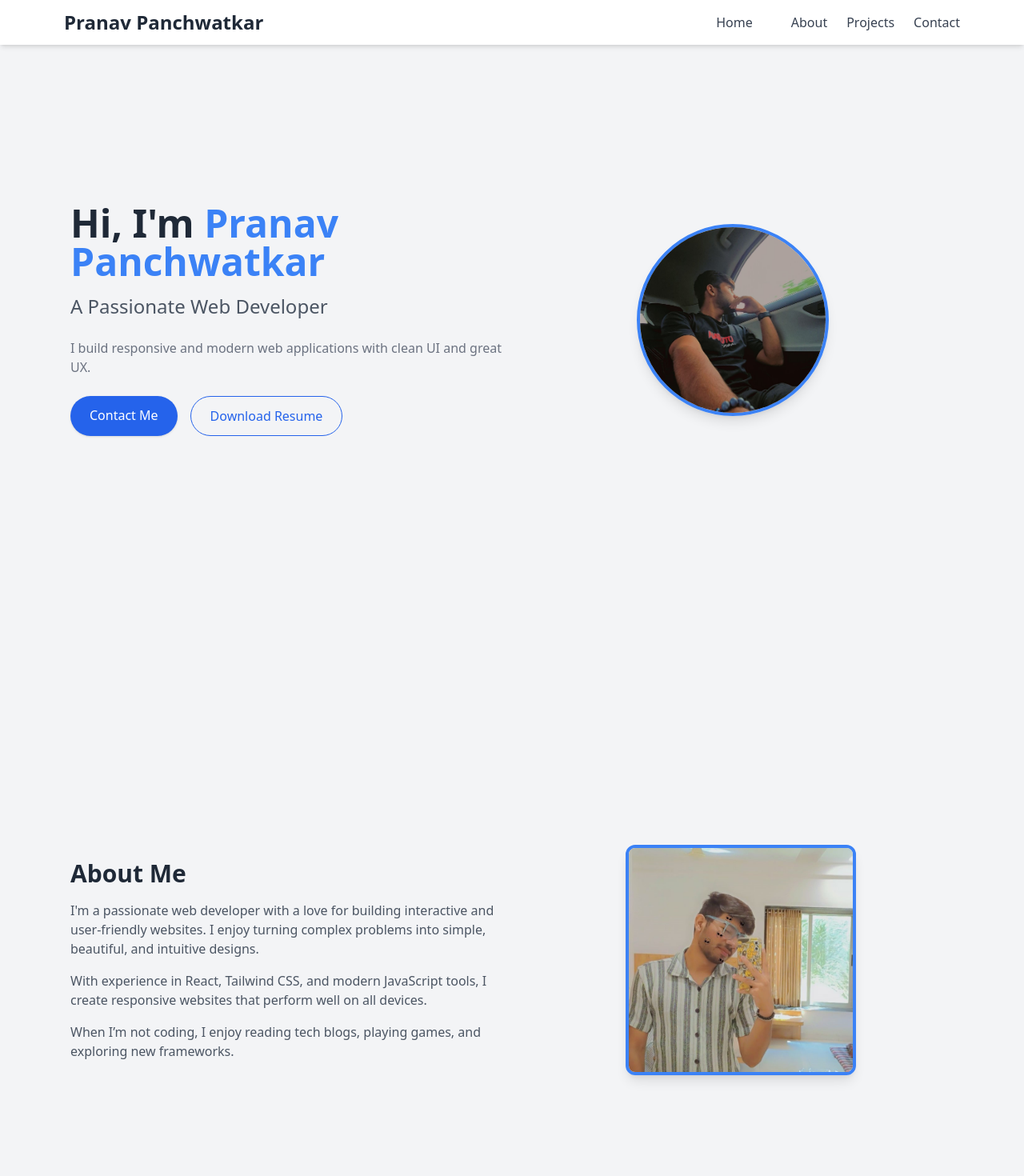
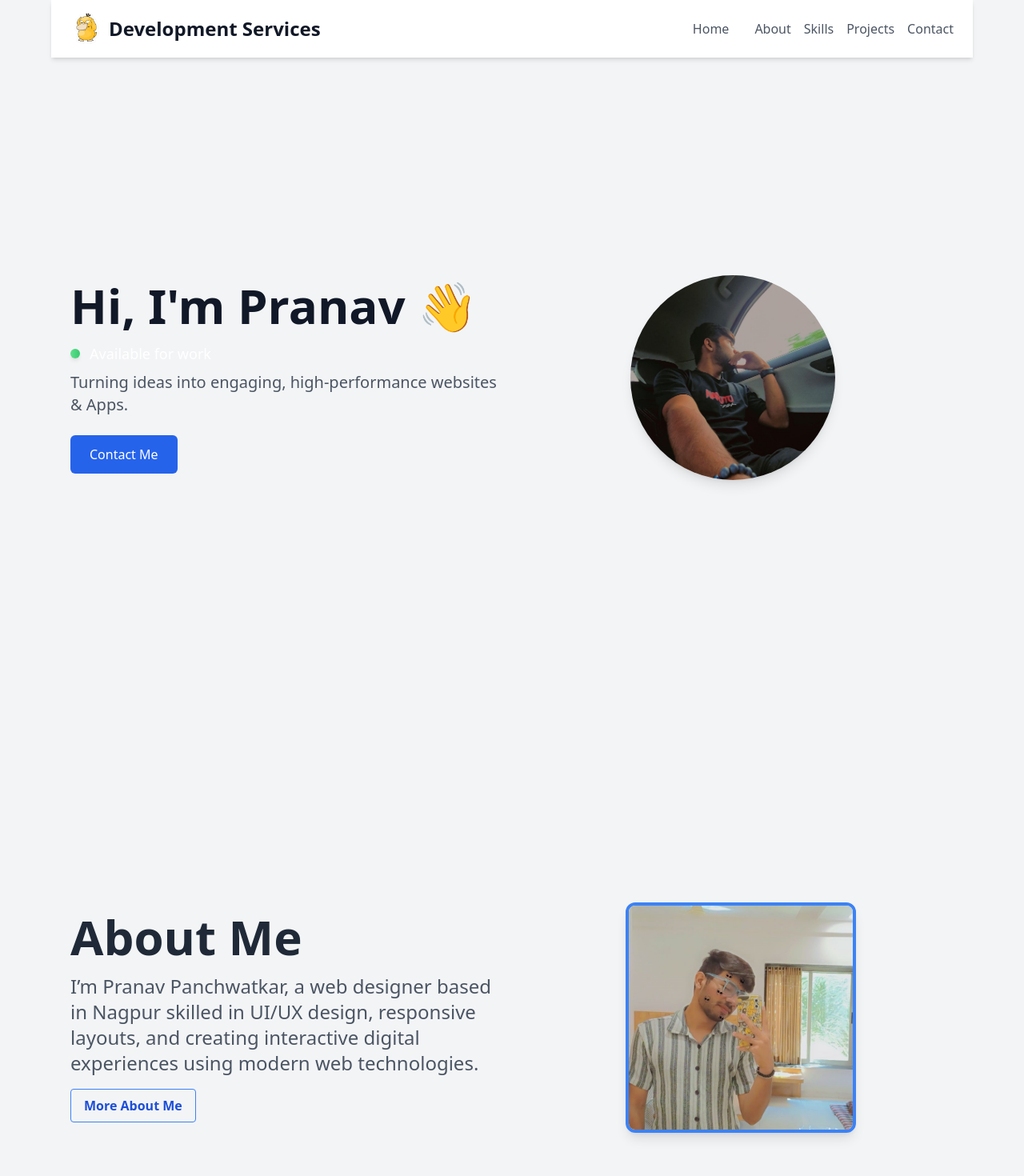
Before and after one commit to rexwritecodes/Portfolio, a React (Vite) app: page / in a window 1280 px wide. Shown: the top 1470 px of the page at 80% size. Built offline with nearby package versions, Linux system fonts and the light colour scheme.

Commit message:
done the animation part

```diff
--- a/package.json
+++ b/package.json
@@ -11,9 +11,11 @@
   },
   "dependencies": {
     "@tailwindcss/vite": "^4.1.7",
+    "framer-motion": "^12.12.2",
     "react": "^19.1.0",
     "react-dom": "^19.1.0",
-    "react-icons": "^5.5.0"
+    "react-icons": "^5.5.0",
+    "react-router-dom": "^7.6.0"
   },
   "devDependencies": {
     "@eslint/js": "^9.25.0",
--- a/src/components/About.jsx
+++ b/src/components/About.jsx
@@ -11,20 +11,27 @@ function About() {
     >
       {/* Left: Text */}
       <div className="md:w-1/2">
-        <h2 className="text-3xl font-bold text-gray-800 dark:text-white mb-4">
+        <h2 className="text-6xl font-bold text-gray-800 dark:text-white mb-4">
           About Me
         </h2>
-        <p className="text-gray-600 dark:text-gray-300 mb-4">
-          I'm a passionate web developer with a love for building interactive and user-friendly websites.
-          I enjoy turning complex problems into simple, beautiful, and intuitive designs.
+        <p className="text-2xl text-gray-600 dark:text-gray-300 mb-4">
+         I’m Pranav Panchwatkar, a web designer based in Nagpur skilled in UI/UX design, responsive layouts, and creating interactive digital experiences using modern web technologies.
         </p>
-        <p className="text-gray-600 dark:text-gray-300 mb-4">
+        {/* <p className="text-xl text-gray-600 dark:text-gray-300 mb-4">
           With experience in React, Tailwind CSS, and modern JavaScript tools, I create responsive
           websites that perform well on all devices.
         </p>
-        <p className="text-gray-600 dark:text-gray-300">
+        <p className="text-xl text-gray-600 dark:text-gray-300">
           When I’m not coding, I enjoy reading tech blogs, playing games, and exploring new frameworks.
-        </p>
+        </p> */}
+        <button
+            type="button"
+            onClick={() => window.location.href = '/about'}
+
+            className="bg-transparent hover:bg-blue-500 text-blue-700 font-semibold hover:text-white py-2 px-4 border border-blue-500 hover:border-transparent rounded"
+          >
+            More About Me
+          </button>
       </div>
 
       {/* Right: Image */}
--- a/src/components/Contact.jsx
+++ b/src/components/Contact.jsx
@@ -58,6 +58,13 @@ function Contact() {
           >
             Send Message
           </button>
+          <button
+            type="button"
+            onClick={() => window.location.href = 'tel:+918806815135'}
+            className="w-full bg-green-600 text-white py-3 rounded-md hover:bg-green-700 transition transform hover:scale-105"
+          >
+            Call Me
+          </button>
         </form>
       </div>
     </section>
--- a/src/components/Hero.jsx
+++ b/src/components/Hero.jsx
@@ -1,40 +1,73 @@
-import React from 'react';
-import profileImg from '../assets/selfi.jpg'; // Adjust the path as necessary
-
-
+import React from "react";
+import { motion } from "framer-motion";
+import profileImage from "../assets/profile.jpg"; // Make sure this exists
 
 function Hero() {
   return (
-    <section className="h-screen flex flex-col-reverse md:flex-row items-center justify-between max-w-6xl mx-auto px-6 py-20" id="home">
-      {/* Left Content */}
-      <div className="text-center md:text-left md:w-1/2">
-        <h1 className="text-4xl md:text-5xl font-bold text-gray-800 dark:text-white mb-4">
-          Hi, I'm <span className="text-blue-500">Pranav Panchwatkar</span>
-        </h1>
-        <h2 className="text-2xl text-gray-600 dark:text-gray-300 mb-6">
-          A Passionate Web Developer
-        </h2>
-        <p className="text-gray-500 dark:text-gray-400 mb-6">
-          I build responsive and modern web applications with clean UI and great UX.
-        </p>
-        <div className="flex flex-col sm:flex-row gap-4 justify-center md:justify-start">
-          <a href="#contact" className="px-6 py-3 bg-blue-600 text-white rounded-full shadow hover:bg-blue-700 transition">
-            Contact Me
-          </a>
-          <a href="/resume.pdf" download className="px-6 py-3 border border-blue-600 text-blue-600 rounded-full hover:bg-blue-50 dark:hover:bg-gray-800 transition">
-            Download Resume
-          </a>
-        </div>
+    <section className="h-screen flex flex-col-reverse md:flex-row items-center justify-between max-w-6xl mx-auto px-6 py-20">
+      {/* Text Content */}
+      <div className="md:w-1/2">
+        {/* Heading */}
+        <motion.h1
+          initial={{ y: -100, opacity: 0 }}
+          animate={{ y: 0, opacity: 1 }}
+          transition={{ duration: 0.8 }}
+          className="text-5xl md:text-6xl font-bold text-gray-900 dark:text-white mb-4"
+        >
+          Hi, I'm Pranav 👋
+        </motion.h1>
+
+        {/* Availability line */}
+        <motion.div
+  initial={{ y: -100, opacity: 0 }}
+  animate={{ y: 0, opacity: 1 }}
+  transition={{ delay: 0.2, duration: 0.8 }}
+  className="flex items-center justify-center md:justify-start gap-3 mb-2"
+>
+  {/* Green dot */}
+<div
+    className="w-3 h-3 rounded-full bg-[linear-gradient(to_right,#4ade80,#22c55e)] shadow-md animate-pulse"
+  ></div>
+  {/* Text */}
+  <p className="text-white font-medium text-lg">Available for work</p>
+</motion.div>
+
+        {/* Tagline */}
+        <motion.p
+          initial={{ y: -100, opacity: 0 }}
+          animate={{ y: 0, opacity: 1 }}
+          transition={{ delay: 0.4, duration: 1 }}
+          className="text-xl text-gray-600 dark:text-gray-300 mb-6"
+        >
+          Turning ideas into engaging, high-performance websites & Apps.
+        </motion.p>
+
+        {/* Call To Action Button */}
+        <motion.a
+          href="#contact"
+          initial={{ y: 0, opacity: 0 }}
+          animate={{ y: 0, opacity: 1 }}
+          transition={{ delay: 1, duration: 1 }}
+          whileHover={{ scale: 1.05 }}
+          className="inline-block bg-blue-600 text-white px-6 py-3 rounded-md hover:bg-blue-700 transition"
+        >
+          Contact Me
+        </motion.a>
       </div>
 
-      {/* Right Image */}
-      <div className="md:w-1/2 mb-10 md:mb-0 flex justify-center">
+      {/* Profile Image */}
+      <motion.div
+        initial={{ y: 50, opacity: 0 }}
+        animate={{ y: 0, opacity: 1 }}
+        transition={{ delay: 0.9, duration: 1 }}
+        className="md:w-1/2"
+      >
         <img
-          src={profileImg}
-          alt="Profile"
-          className="rounded-full w-60 h-60 object-cover border-4 border-blue-500 shadow-lg"
+          src={profileImage}
+          alt="Pranav Profile"
+          className="rounded-full w-64 h-64 object-cover mx-auto shadow-lg"
         />
-      </div>
+      </motion.div>
     </section>
   );
 }
--- a/src/components/Navbar.jsx
+++ b/src/components/Navbar.jsx
@@ -1,19 +1,25 @@
 import React from 'react';
+import logo from '../assets/psyduck-removebg.png';
 
-function Navbar() {
+const Navbar = () => {
   return (
-    <nav className="bg-white shadow-md fixed w-full top-0 left-0 z-50 dark:bg-gray-900">
-      <div className="max-w-6xl mx-auto px-4 py-3 flex justify-between items-center">
-        <h1 className="text-2xl font-bold text-gray-800 dark:text-white">Pranav Panchwatkar</h1>
-        <div className="space-x-6 hidden md:block">
-          <a href="#" className="text-gray-700 dark:text-gray-200 hover:text-blue-500">Home</a>
-          <a href="#about" className="text-gray-700 dark:text-gray-200 hover:text-blue-500">About</a>
-          <a href="#projects" className="text-gray-700 dark:text-gray-200 hover:text-blue-500">Projects</a>
-          <a href="#contact" className="text-gray-700 dark:text-gray-200 hover:text-blue-500">Contact</a>
-        </div>
+    <nav className="px-6 py-4  flex items-center justify-between bg-white dark:bg-gray-900 shadow-md max-w-6xl mx-auto px-6 py-20">
+      {/* Logo on the left */}
+      <div className="flex items-center gap-2">
+        <img src={logo} alt="Logo" className="h-10 w-auto object-contain" />
+        <span className="text-2xl font-bold text-gray-900 dark:text-white">Development Services</span>
+      </div>
+
+      {/* Navigation links (right side) */}
+      <div className="space-x-4 hidden md:flex">
+        <a href="#home" className="text-gray-600 dark:text-gray-300 hover:text-blue-600">Home</a>
+        <a href="#about" className="text-gray-600 dark:text-gray-300 hover:text-blue-600">About</a>
+        <a href="#skills" className="text-gray-600 dark:text-gray-300 hover:text-blue-600">Skills</a>
+        <a href="#projects" className="text-gray-600 dark:text-gray-300 hover:text-blue-600">Projects</a>
+        <a href="#contact" className="text-gray-600 dark:text-gray-300 hover:text-blue-600">Contact</a>
       </div>
     </nav>
   );
-}
+};
 
 export default Navbar;
--- /dev/null
+++ b/src/pages/About.jsx
@@ -0,0 +1,55 @@
+import React from 'react';
+
+const timelineData = [
+  {
+    year: '2020 - 2024',
+    title: 'Bachelor of Computer Science',
+    institution: 'ABC University',
+    description: 'Studied software development, algorithms, and web technologies.',
+  },
+  {
+    year: 'Summer 2023',
+    title: 'Frontend Developer Intern',
+    institution: 'Tech Corp',
+    description: 'Worked on React-based web applications and improved UI components.',
+  },
+  {
+    year: '2024 - Present',
+    title: 'Full Stack Developer',
+    institution: 'Innovate Solutions',
+    description: 'Building scalable web apps with React and Node.js.',
+  },
+];
+
+function About() {
+  return (
+    <section className="max-w-4xl mx-auto p-6">
+      {/* About Me intro */}
+      <div className="mb-12 text-center">
+        <h1 className="text-4xl font-bold mb-4">About Me</h1>
+        <p className="text-gray-700 dark:text-gray-300 text-lg max-w-3xl mx-auto">
+          Passionate developer turning ideas into reality. Skilled in React, Node.js, and modern web tech. Here’s a quick timeline of my education and professional journey.
+        </p>
+      </div>
+
+      {/* Timeline */}
+      <div className="relative border-l-4 border-blue-600 dark:border-blue-400 pl-8">
+        {timelineData.map(({ year, title, institution, description }, idx) => (
+          <div key={idx} className="mb-10 relative">
+            {/* Circle */}
+            <span className="absolute -left-5 top-1 w-5 h-5 bg-blue-600 dark:bg-blue-400 rounded-full border-4 border-white dark:border-gray-900"></span>
+            {/* Content */}
+            <div>
+              <time className="text-sm font-semibold text-blue-600 dark:text-blue-400">{year}</time>
+              <h3 className="text-xl font-bold text-gray-900 dark:text-white">{title}</h3>
+              <h4 className="text-md font-semibold text-gray-700 dark:text-gray-300">{institution}</h4>
+              <p className="text-gray-600 dark:text-gray-400">{description}</p>
+            </div>
+          </div>
+        ))}
+      </div>
+    </section>
+  );
+}
+
+export default About;
```
Also changed, not shown: src/assets/profile.jpg (renamed from src/assets/selfi.jpg), 1 other file (tests, documents, lock files or other folders).
